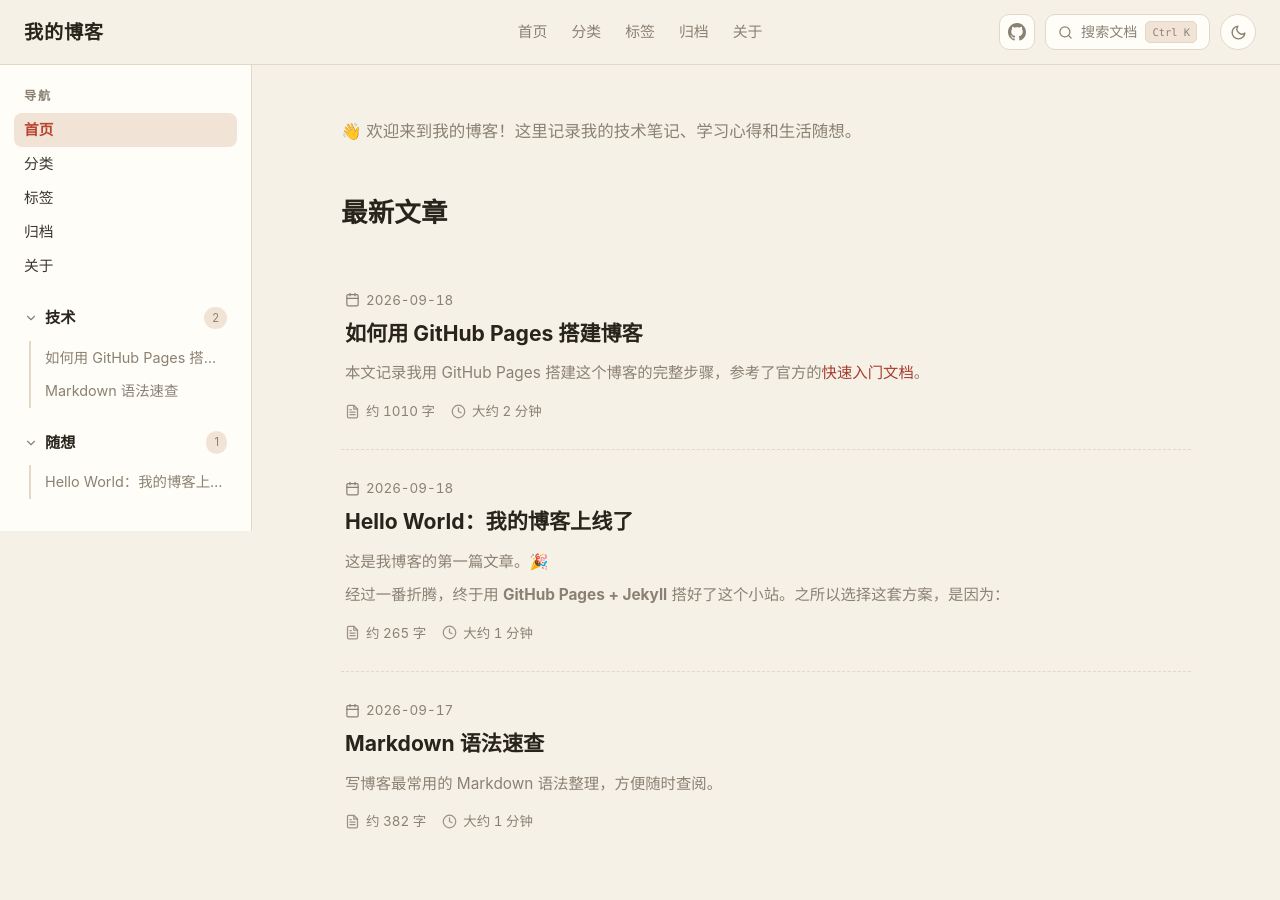
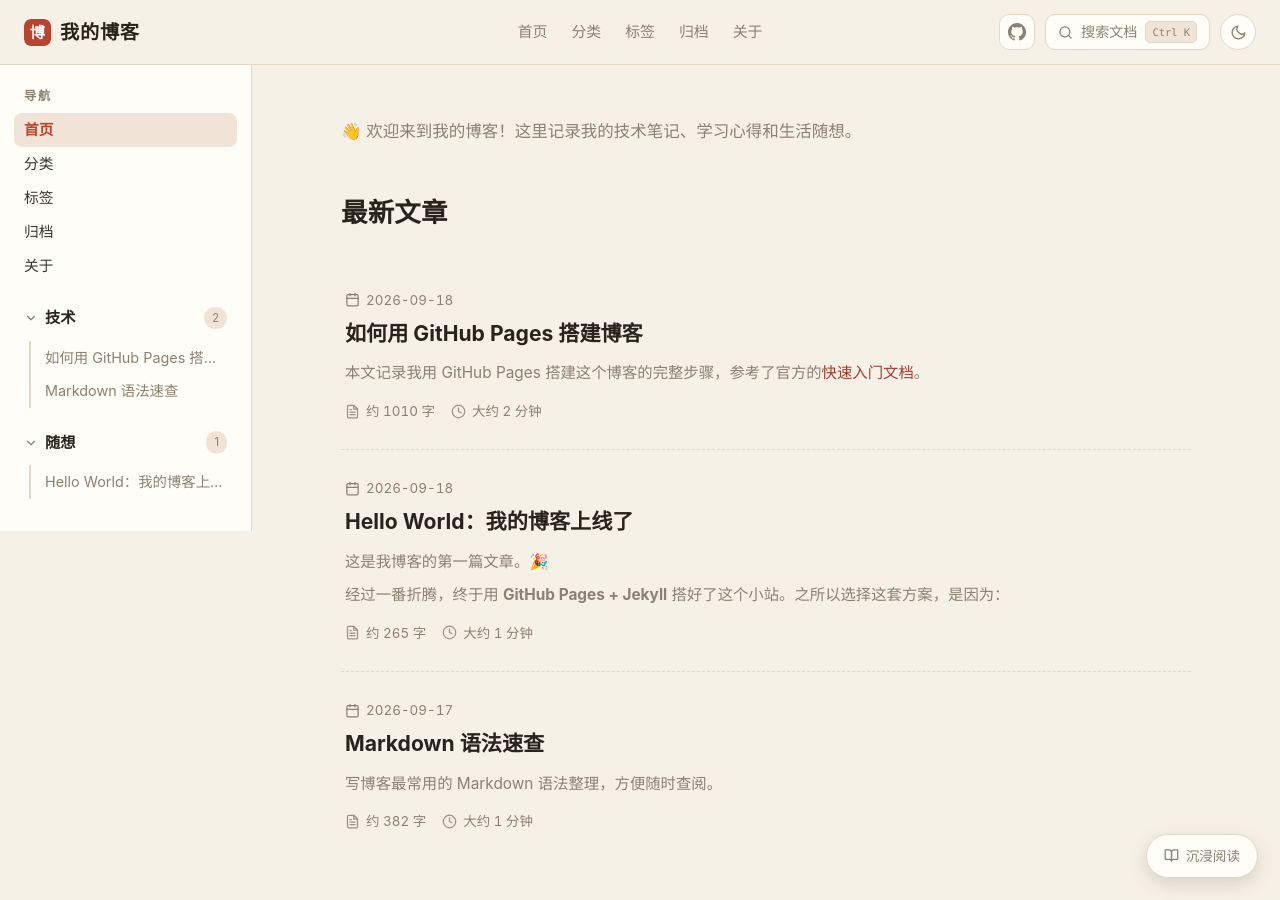
Before and after one commit to xuhe01/xuhe01.github.io, a Jekyll site: the page built from index.md, in a window 1280 px wide and 900 px high. Built offline with Jekyll 4.4.1, drawn with Linux system fonts in a browser that asks for light colours.

Commit message:
fix: CSS/JS 缓存版本号 + 站点 logo + 沉浸阅读按钮

```diff
--- a/_layouts/default.html
+++ b/_layouts/default.html
@@ -6,7 +6,7 @@
   {% seo %}
   {% feed_meta %}
   <link rel="icon" type="image/svg+xml" href="{{ '/favicon.svg' | relative_url }}">
-  <link rel="stylesheet" href="{{ '/assets/css/style.css' | relative_url }}">
+  <link rel="stylesheet" href="{{ '/assets/css/style.css' | relative_url }}?v={{ site.time | date: '%Y%m%d%H%M%S' }}">
   <script>
     /* 在首屏渲染前恢复主题，避免闪白（FOUC） */
     (function () {
@@ -23,7 +23,10 @@
 <body>
   <header class="site-header">
     <div class="site-header-inner">
-      <a class="site-title" href="{{ '/' | relative_url }}">{{ site.title }}</a>
+      <a class="site-title" href="{{ '/' | relative_url }}">
+        <svg class="site-logo" viewBox="0 0 64 64" aria-hidden="true"><rect width="64" height="64" rx="14" style="fill:var(--accent)"/><text x="32" y="45" font-family="-apple-system, 'PingFang SC', 'Microsoft YaHei', sans-serif" font-size="36" font-weight="700" fill="#fffdf8" text-anchor="middle">博</text></svg>
+        {{ site.title }}
+      </a>
       <nav class="site-nav">
         {%- for item in site.nav -%}
         <a href="{{ item.url | relative_url }}">{{ item.name }}</a>
@@ -87,6 +90,11 @@
     </div>
   </div>
 
+  <button id="immersive-toggle" class="immersive-btn" type="button" aria-label="切换沉浸阅读模式" title="隐藏两侧栏，专注阅读">
+    <svg class="icon" viewBox="0 0 24 24" fill="none" stroke="currentColor" stroke-width="2" stroke-linecap="round" stroke-linejoin="round" aria-hidden="true"><path d="M2 3h6a4 4 0 0 1 4 4v14a3 3 0 0 0-3-3H2z"/><path d="M22 3h-6a4 4 0 0 0-4 4v14a3 3 0 0 1 3-3h7z"/></svg>
+    <span class="immersive-text">沉浸阅读</span>
+  </button>
+
   <script>
     (function () {
       var btn = document.getElementById('theme-toggle');
@@ -106,6 +114,19 @@
       if (a && a.scrollIntoView) a.scrollIntoView({ block: 'center' });
     })();
   </script>
-  <script src="{{ '/assets/js/search.js' | relative_url }}" defer></script>
+  <script>
+    /* 沉浸阅读：隐藏两侧栏，正文居中加宽 */
+    (function () {
+      var btn = document.getElementById('immersive-toggle');
+      if (!btn) return;
+      var label = btn.querySelector('.immersive-text');
+      btn.addEventListener('click', function () {
+        var on = document.body.classList.toggle('immersive');
+        btn.classList.toggle('active', on);
+        if (label) label.textContent = on ? '退出沉浸' : '沉浸阅读';
+      });
+    })();
+  </script>
+  <script src="{{ '/assets/js/search.js' | relative_url }}?v={{ site.time | date: '%Y%m%d%H%M%S' }}" defer></script>
 </body>
 </html>
--- a/assets/css/style.scss
+++ b/assets/css/style.scss
@@ -122,12 +122,24 @@ img { max-width: 100%; border-radius: 8px; }
 .site-title {
   order: 1;
   margin-right: auto;
+  display: inline-flex;
+  align-items: center;
+  gap: 9px;
   font-size: 1.2rem;
   font-weight: 800;
   letter-spacing: .04em;
   color: var(--heading);
 }
 .site-title:hover { color: var(--accent); text-decoration: none; }
+.site-title:hover .site-logo { opacity: .85; }
+.site-logo {
+  width: 27px;
+  height: 27px;
+  border-radius: 7px;
+  flex: none;
+  transition: opacity .2s, transform .2s;
+}
+.site-title:hover .site-logo { transform: rotate(-6deg) scale(1.05); }
 
 .site-nav {
   order: 3;
@@ -808,3 +820,43 @@ pre code {
   .post-body h2, .page-body h2 { font-size: 1.28rem; }
   .post-header { margin-bottom: 32px; }
 }
+
+/* ---------- 沉浸阅读浮动按钮 ---------- */
+.immersive-btn {
+  position: fixed;
+  right: 22px;
+  bottom: 22px;
+  z-index: 90;
+  display: inline-flex;
+  align-items: center;
+  gap: 7px;
+  padding: 9px 17px;
+  border-radius: 999px;
+  border: 1px solid var(--border);
+  background: var(--bg-content);
+  color: var(--text-muted);
+  font: inherit;
+  font-size: .85rem;
+  cursor: pointer;
+  box-shadow: 0 6px 18px rgba(60, 45, 25, .16);
+  transition: color .2s, border-color .2s, background .2s, transform .2s;
+}
+.immersive-btn:hover {
+  color: var(--accent);
+  border-color: var(--accent-soft);
+  transform: translateY(-2px);
+}
+.immersive-btn.active {
+  background: var(--accent);
+  border-color: var(--accent);
+  color: #fffdf8;
+}
+
+/* 沉浸模式：收起两侧栏，正文居中 */
+body.immersive .sidenav { display: none; }
+body.immersive .post-sidebar { display: none; }
+body.immersive .shell { grid-template-columns: 1fr; }
+body.immersive .post-layout {
+  grid-template-columns: 1fr;
+  max-width: 850px;
+}
```
